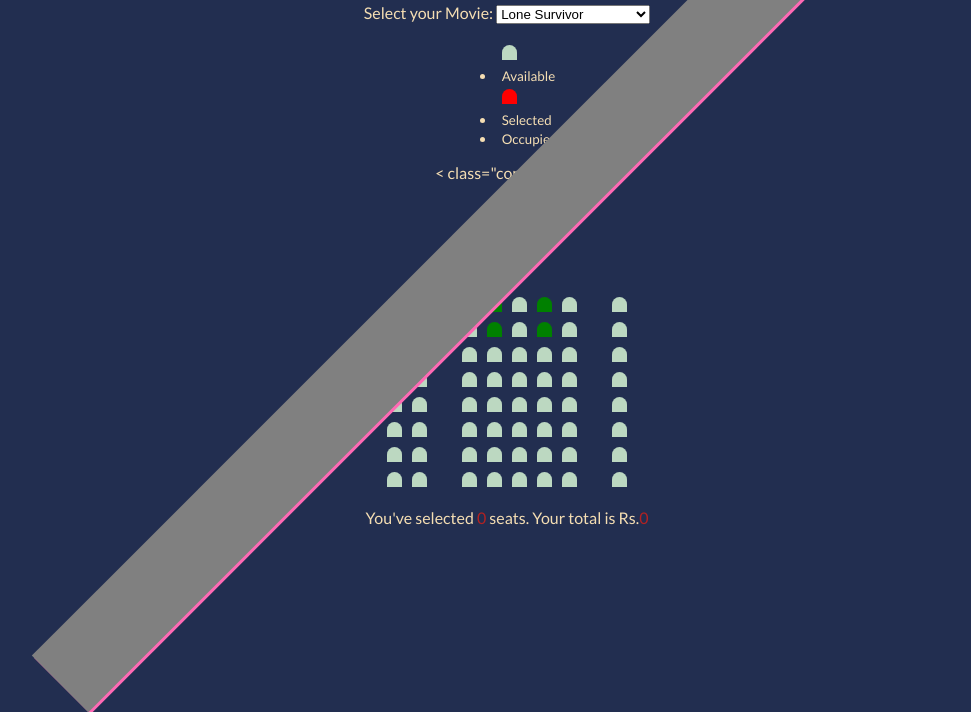
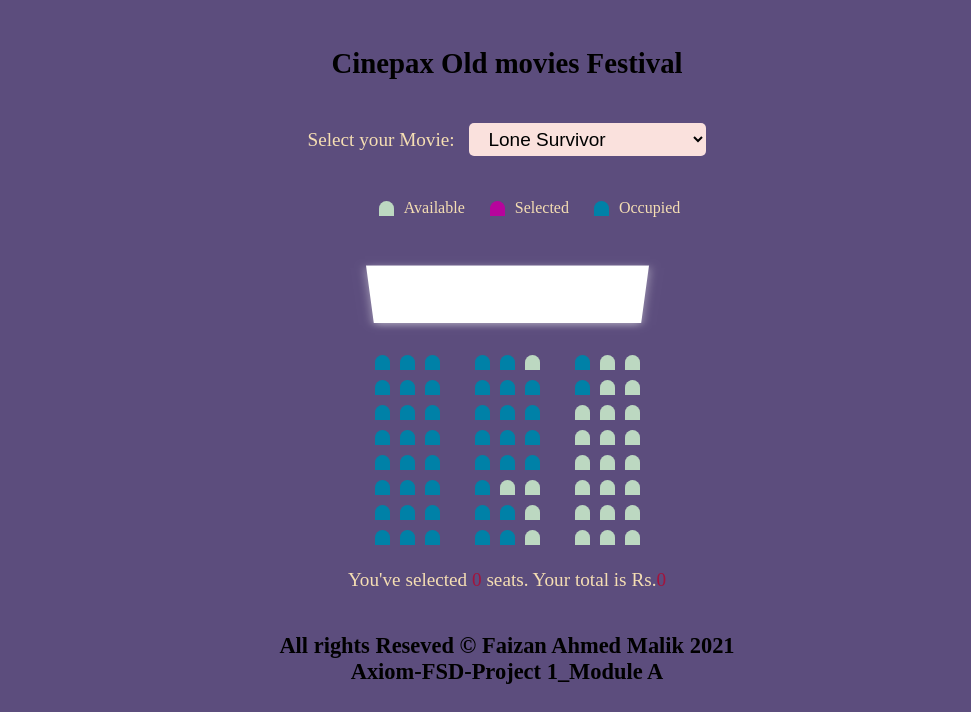
Before and after one commit to Faizan007-hub/Axiom-FSD-Batch2-Module-A, a website: page Project 2/HTML.html in a window 1280 px wide. Shown: the part 135-847 px from the top of the page, without its empty margins (133-1104 px from the left). Drawn offline with Linux system fonts and the light colour scheme.

Commit message:
Project 2 half
HTML and CSS done.

```diff
--- a/Project 2/CSS.css
+++ b/Project 2/CSS.css
@@ -3,21 +3,34 @@
 *{
     box-sizing: border-box;
 }
+h1{
+
+    width: max-width;
+    color: red;
+    font-size: 90px;
+    text-align: center;
+}
+h2{
+    color: black;
+}
 body{
-    background-color: #222e50;
+    background-color: #5C4D7D;
     color: wheat;
     display: flex;
     flex-direction: column;
+    font-size: larger;
     align-items: center;
     justify-content: center;
     height: 100vh;
-    font-family: 'Lato';
+    font-family: 'Lato' sans-serif;
+    margin: 0;
+    width: max-width;
 }
 .select-container{
-    margin: 20px 0px;
+    margin: 20px 0;
 }
 .select-container select{
-    background-color: palegreen;
+    background-color: #FAE1DD;
     border: 0;
     border-radius: 5px;
     font-size: 19px;
@@ -32,38 +45,41 @@ body{
     border-top-left-radius: 10px;
     border-top-right-radius: 10px;
 }
-.seat.selected{
-    background-color: red;
+.row {
+    display: flex;
 }
-.seat.occupied{
-    background-color: green;
+.seat.selected {
+    background-color: #B7049C ;
 }
-.seat:nth-of-type(2) {
+.seat.occupied {
+    background-color: #0081A7;
+}
+.seat:nth-of-type(3) {
     margin-right: 30px;
 }
-.seat:nth-last-of-type(2) {
-    margin-right: 30px;
+.seat:nth-last-of-type(3) {
+    margin-left: 30px;
 }
-.seat:hover {
+/* .seat:hover {
     cursor: pointer;
     transform: scale(1.25);
-}
+} */
 .seat:not(.occupied):hover{
     cursor: pointer;
+    transform: scale(2.01);
+}
+.legend .seat:hover {
+    cursor: default;
     transform: scale(1.25);
 }
-.legeng .seat:hover {
-    cursor: default;
-    transform: scale(1);
-}
-.legend [
-    background-color: rgb(0,0,0,0.1)
+.legend {
+    background-color: rgba(0,0,0,0.1)
     padding: 5px 10px;
-    border-radius:10px;
+    border-radius: 10;
     list-style-type:none;
     display: flex;
     justify-content: space-between;
-]
+}
 .legend li {
     display: flex;
     align-items: center;
@@ -74,12 +90,12 @@ body{
     margin-left: 5px;
 }
 .screen {
-    background-color: grey;
+    background-color: white;
     height: 80px;
     width: 100%;
     margin: 15px 0;
-    transform: rotate(-45deg);
-    box-shadow:0 3px hotpink;
+    transform: rotateX(-45deg);
+    box-shadow: 0 3px 10px rgba(255, 255, 255, 0.5);
 }
 .container {
     perspective: 1000px;
@@ -89,5 +105,9 @@ body{
 }
 
 p.totals span{
-    color: firebrick;
+    color: #A4133C;
 }
+h3{
+    text-align: center;
+    color: black;
+}
--- a/Project 2/HTML.html
+++ b/Project 2/HTML.html
@@ -5,13 +5,23 @@
     <meta http-equiv="X-UA-Compatible" content="IE=edge">
     <meta name="viewport" content="width=device-width, initial-scale=1.0">
     <link rel="stylesheet" href="CSS.css" >
+
+
     <title>Cinema Seat Selector</title>
 </head>
 <body>
-    <div class="select-conntainer">
-        <!-- This is the select box for what user want to see -->
-        <label for="">Select your Movie:</label>
-        <select id="movie">
+        <div class"intro">
+            <h1>
+                 Cinepax
+            </h1>
+            <h2>
+                Cinepax Old movies Festival
+            </h2>
+        </div>
+    <div class="select-container">
+      <!-- This is the select box for what user want to see -->
+         <label for="">Select your Movie:</label>
+          <select id="movie">
           <option value="Rs.500">Lone Survivor</option>
           <option value="Rs.500">Top Gun</option>
           <option value="Rs.500">Love and Other Drugs</option>
@@ -24,7 +34,9 @@
           <option value="Rs.500">Prince of Persia</option>
         </select>
     </div>
-       <!-- This is the legend displaying available, selected and occupied seat formatting -->
+
+
+    <!-- This is the legend displaying available, selected and occupied seat formatting -->
      <ul class="legend">
           <!-- Available seats -->
              <li>
@@ -40,33 +52,36 @@
 
             <!-- Occupied Seats -->
             <li>
-                <div class="Occupied selected"></div>
+                <div class="seat occupied"></div>
                 <small>Occupied</small>
             </li>
      </ul>
 
+
     <!-- The container for displaying screen and seating chart -->
-      < class="container">
+      <div class="container">
           <div class="screen"></div>
           <!-- This is row 1 -->
           <div class="row">
-              <div class="seat"></div>
-              <div class="seat"></div>
-              <div class="seat"></div>
+              <div class="seat occupied"></div>
+              <div class="seat occupied"></div>
+              <div class="seat occupied"></div>
+              <div class="seat occupied"></div>
               <div class="seat occupied"></div>
               <div class="seat"></div>
               <div class="seat occupied"></div>
               <div class="seat"></div>
               <div class="seat"></div>
           </div>
-
+      </div>
           <!-- This is row 2 -->
           <div class="row">
-            <div class="seat"></div>
-            <div class="seat"></div>
-            <div class="seat"></div>
             <div class="seat occupied"></div>
-            <div class="seat"></div>
+            <div class="seat occupied"></div>
+            <div class="seat occupied"></div>
+            <div class="seat occupied"></div>
+            <div class="seat occupied"></div>
+            <div class="seat occupied"></div>
             <div class="seat occupied"></div>
             <div class="seat"></div>
             <div class="seat"></div>
@@ -74,11 +89,12 @@
 
         <!-- This is row 3 -->
         <div class="row">
-            <div class="seat"></div>
             <div class="seat occupied"></div>
-            <div class="seat"></div>
-            <div class="seat"></div>
-            <div class="seat"></div>
+            <div class="seat occupied"></div>
+            <div class="seat occupied"></div>
+            <div class="seat occupied"></div>
+            <div class="seat occupied"></div>
+            <div class="seat occupied"></div>
             <div class="seat"></div>
             <div class="seat"></div>
             <div class="seat"></div>
@@ -86,11 +102,12 @@
 
         <!-- This is row 4 -->
         <div class="row">
-            <div class="seat"></div>
-            <div class="seat"></div>
-            <div class="seat"></div>
-            <div class="seat"></div>
-            <div class="seat"></div>
+            <div class="seat occupied"></div>
+            <div class="seat occupied"></div>
+            <div class="seat occupied"></div>
+            <div class="seat occupied"></div>
+            <div class="seat occupied"></div>
+            <div class="seat occupied"></div>
             <div class="seat"></div>
             <div class="seat"></div>
             <div class="seat"></div>
@@ -98,11 +115,12 @@
 
         <!-- This is row 5 -->
         <div class="row">
-            <div class="seat"></div>
-            <div class="seat"></div>
-            <div class="seat"></div>
-            <div class="seat"></div>
-            <div class="seat"></div>
+            <div class="seat occupied"></div>
+            <div class="seat occupied"></div>
+            <div class="seat occupied"></div>
+            <div class="seat occupied"></div>
+            <div class="seat occupied"></div>
+            <div class="seat occupied"></div>
             <div class="seat"></div>
             <div class="seat"></div>
             <div class="seat"></div>
@@ -110,9 +128,10 @@
 
         <!-- This is row 6 -->
         <div class="row">
-            <div class="seat"></div>
-            <div class="seat"></div>
-            <div class="seat"></div>
+            <div class="seat occupied"></div>
+            <div class="seat occupied"></div>
+            <div class="seat occupied"></div>
+            <div class="seat occupied"></div>
             <div class="seat"></div>
             <div class="seat"></div>
             <div class="seat"></div>
@@ -122,10 +141,11 @@
 
         <!-- This is row 7 -->
         <div class="row">
-            <div class="seat"></div>
-            <div class="seat"></div>
-            <div class="seat"></div>
-            <div class="seat"></div>
+            <div class="seat occupied"></div>
+            <div class="seat occupied"></div>
+            <div class="seat occupied"></div>
+            <div class="seat occupied"></div>
+            <div class="seat occupied"></div>
             <div class="seat"></div>
             <div class="seat"></div>
             <div class="seat"></div>
@@ -134,10 +154,11 @@
 
         <!-- This is row 8 -->
         <div class="row">
-            <div class="seat"></div>
-            <div class="seat"></div>
-            <div class="seat"></div>
-            <div class="seat"></div>
+            <div class="seat occupied"></div>
+            <div class="seat occupied"></div>
+            <div class="seat occupied"></div>
+            <div class="seat occupied"></div>
+            <div class="seat occupied"></div>
             <div class="seat"></div>
             <div class="seat"></div>
             <div class="seat"></div>
@@ -147,6 +168,13 @@
      <!-- Totals: Seats & Pricing    -->
        <p class="totals">You've selected <span id="count">0</span> seats. Your total is Rs.<span id="total">0</span></p>
 
+     <div class="Ending">
+         <h3>
+             All rights Reseved &#xA9 Faizan Ahmed Malik 2021
+             <br>
+             Axiom-FSD-Project 1_Module A
+         </h3>
+     </div>
 
            <script src="Java.js"></script>
 </body>
```
